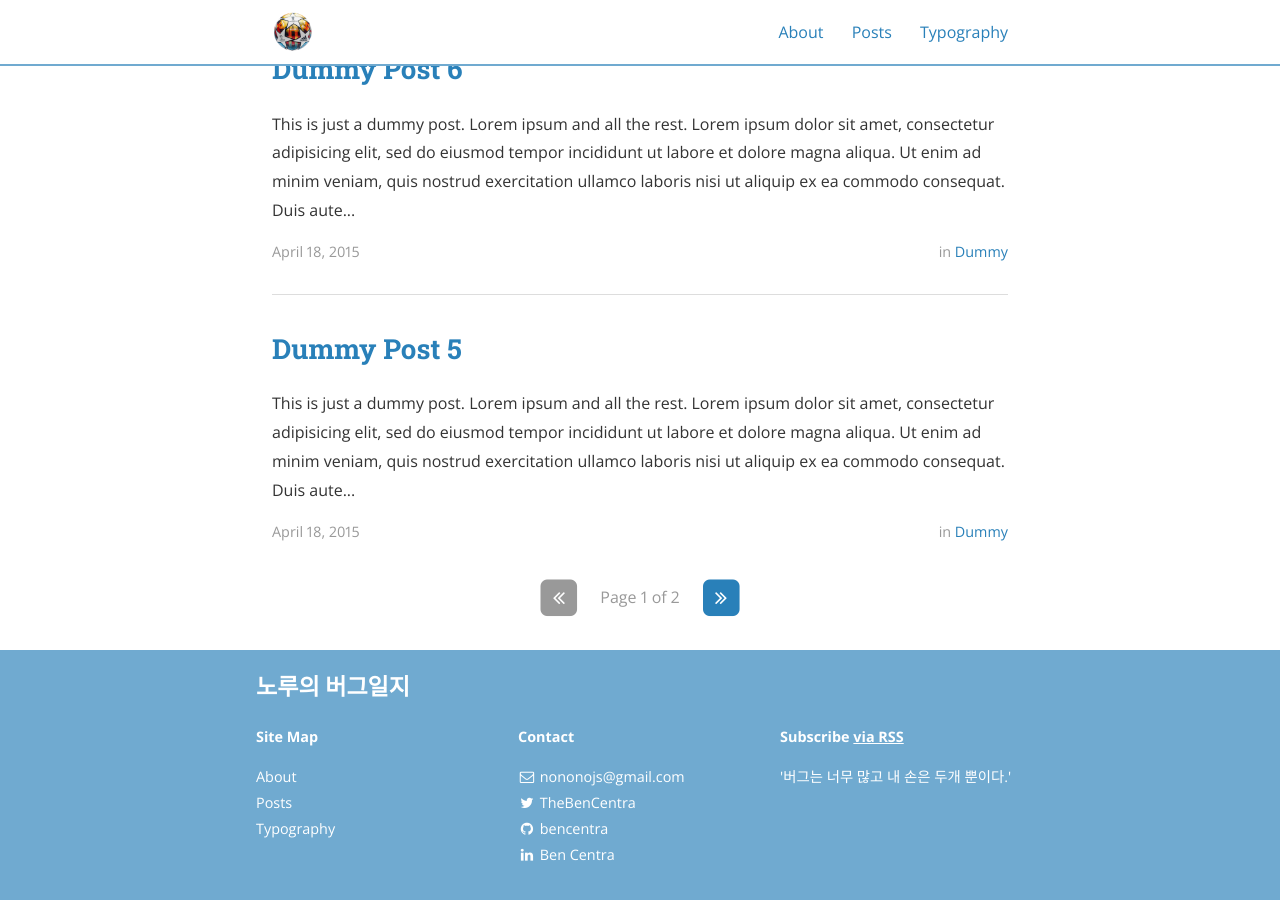
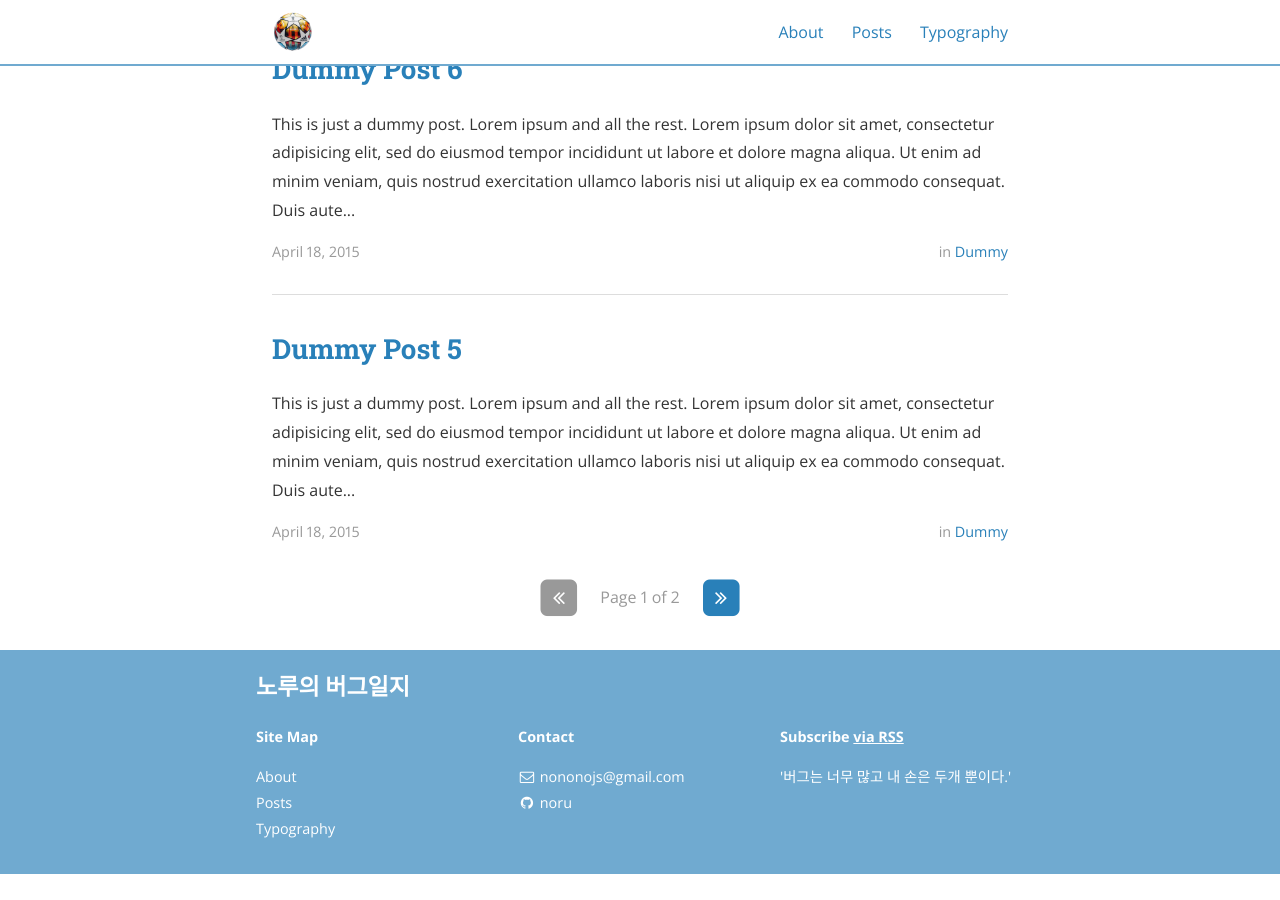
Before and after one commit to junsu1026/junsu1026.github.io, a Jekyll site: the page built from index.html, in a window 1280 px wide and 900 px high, scrolled down 1275 px. Built offline with Jekyll 4.4.1, drawn with Linux system fonts in a browser that asks for light colours; nearby versions of some CDN libraries; the list of posts is cut into pages by our own code; after the commit the page ends 2149 px from its top, so only the background shows below that.

Commit message:
하단 태그 변경

```diff
--- a/_config.yml
+++ b/_config.yml
@@ -78,31 +78,31 @@ descriptions:
 social:
   - name: Twitter
     icon: twitter
-    username: TheBenCentra
-    url: https://twitter.com/TheBenCentra
+    username: ""
+    url: ""
     desc: Follow me on Twitter
-    share: true
+    share: false
 
   - name: Facebook
     icon: facebook
-    username: thebencentra
+    username: ""
     url: ""
     desc: Friend me on Facebook
-    share: true
+    share: false
 
   - name: GitHub
     icon: github
-    username: bencentra
-    url: https://github.com/bencentra
+    username: noru
+    url: https://github.com/junsu1026
     desc: Fork me on GitHub
     share: false
 
   - name: LinkedIn
     icon: linkedin
-    username: Ben Centra
-    url: https://www.linkedin.com/pub/ben-centra/47/769/60a
+    username: ""
+    url: ""
     desc: Connect with me on LinkedIn
-    share: true
+    share: false
 
   - name: Google+
     icon: google-plus
```
